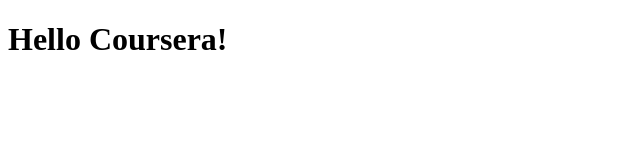
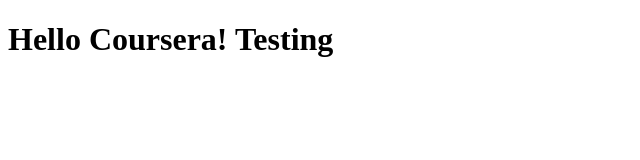
Before and after one commit to vijayps/coursera-angular, a plain HTML site: page index.html in a window 1280 px wide. Shown: the whole page, without its empty margins (0-640 px from the left). Drawn offline with Linux system fonts and the light colour scheme.

Commit message:
new version

```diff
--- a/index.html
+++ b/index.html
@@ -5,6 +5,6 @@
     <title="Hello Controller"></title>
   </head>
   <body>
-    <h1>Hello Coursera!</h1>
+    <h1>Hello Coursera! Testing</h1>
   </body>
 </html>
```
